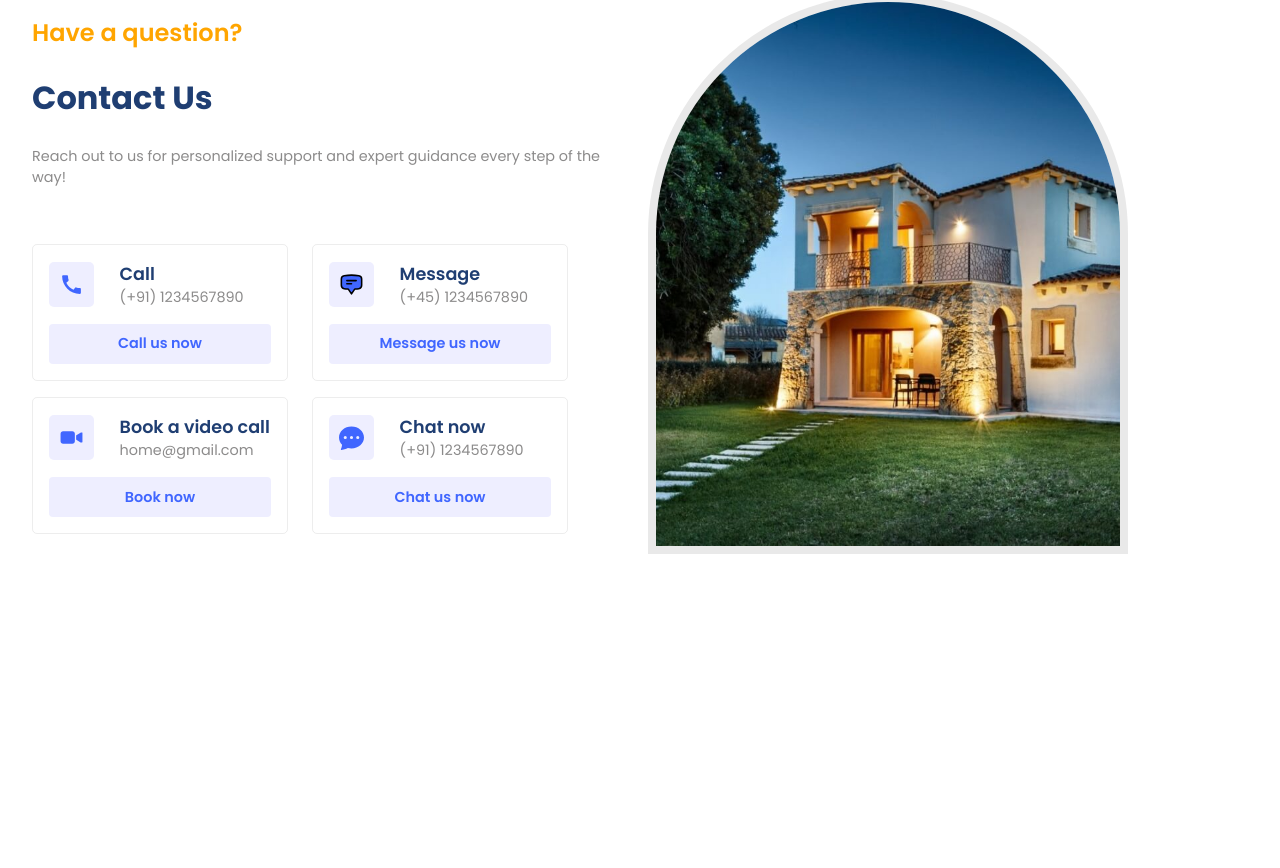
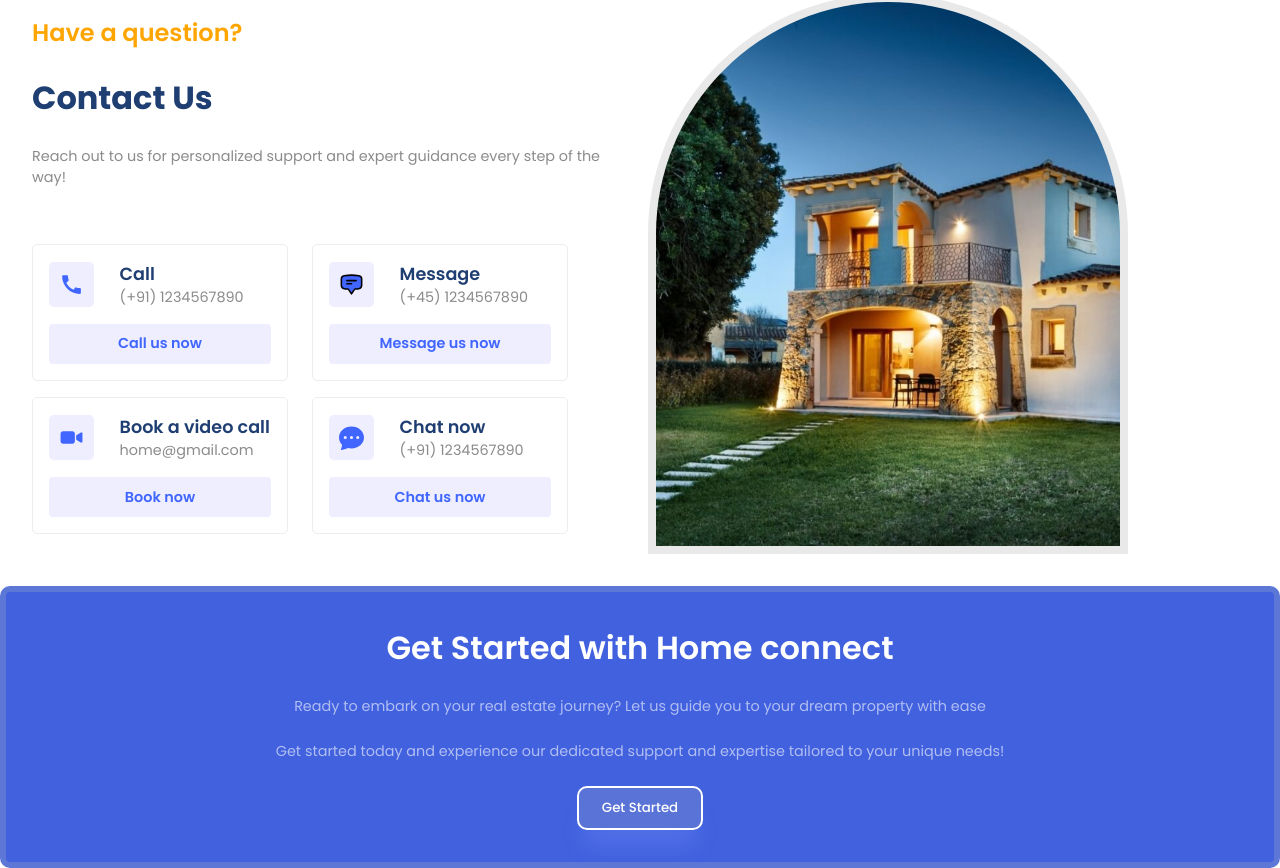
Before and after one commit to IssamKharbache/home-connect, a React (Vite) app in the folder client/: page / in a window 1280 px wide. Shown: the part 2212-3080 px from the top of the page. Before the commit the page ends 2798 px from the top, so only its background shows below. Built offline with nearby package versions, Linux system fonts and the light colour scheme.

Commit message:
creating the get started section

```diff
--- a/client/src/App.jsx
+++ b/client/src/App.jsx
@@ -5,6 +5,7 @@
 import Properties from "./components/properties/Properties";
 import Value from "./components/value/Value";
 import Contact from "./components/contact/Contact";
+import GetStarted from "./components/getStarted/GetStarted";
 
 function App() {
   return (
@@ -18,6 +19,7 @@
       <Properties />
       <Value />
       <Contact />
+      <GetStarted />
     </div>
   );
 }
--- /dev/null
+++ b/client/src/components/getStarted/GetStarted.jsx
@@ -0,0 +1,26 @@
+import "./get-started.css";
+
+const GetStarted = () => {
+  return (
+    <div className="g-wrapper">
+      <div className="paddigns innerWidth  g-container">
+        <div className="flexColCenter inner-container">
+          <span className="primaryText">Get Started with Home connect</span>
+          <span className="secondaryText">
+            Ready to embark on your real estate journey? Let us guide you to
+            your dream property with ease
+          </span>
+          <span className="secondaryText">
+            Get started today and experience our dedicated support and expertise
+            tailored to your unique needs!
+          </span>
+          <button className="button">
+            <a href="mailto:issamkharbache2@gmail.com">Get Started</a>
+          </button>
+        </div>
+      </div>
+    </div>
+  );
+};
+
+export default GetStarted;
--- /dev/null
+++ b/client/src/components/getStarted/get-started.css
@@ -0,0 +1,22 @@
+.inner-container{
+    gap: 1.5rem;
+    background: #4161df;
+    padding: 2rem;
+    border-radius: 10px;
+    border: 6px solid #5d77d6;
+    text-align: center;
+}
+.inner-container .primaryText{
+    color: white;
+    font-weight: 600;
+}
+.inner-container .secondaryText{
+    color: rgba(255, 255, 255, 0.587);
+
+}
+.inner-container .button{
+    background: #5a73d7;
+    border: 2px solid white;
+    box-shadow: var(--shadow);
+    border-radius: 10px;
+}
```
